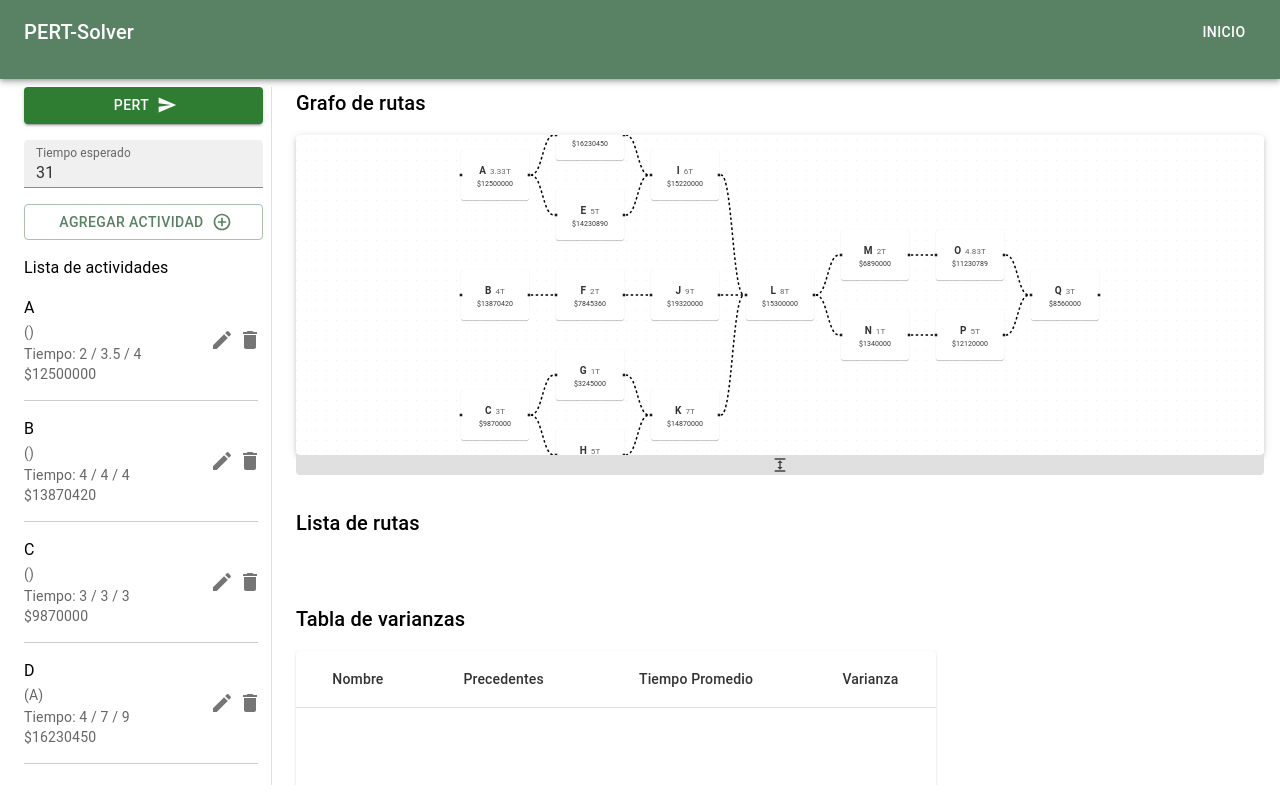
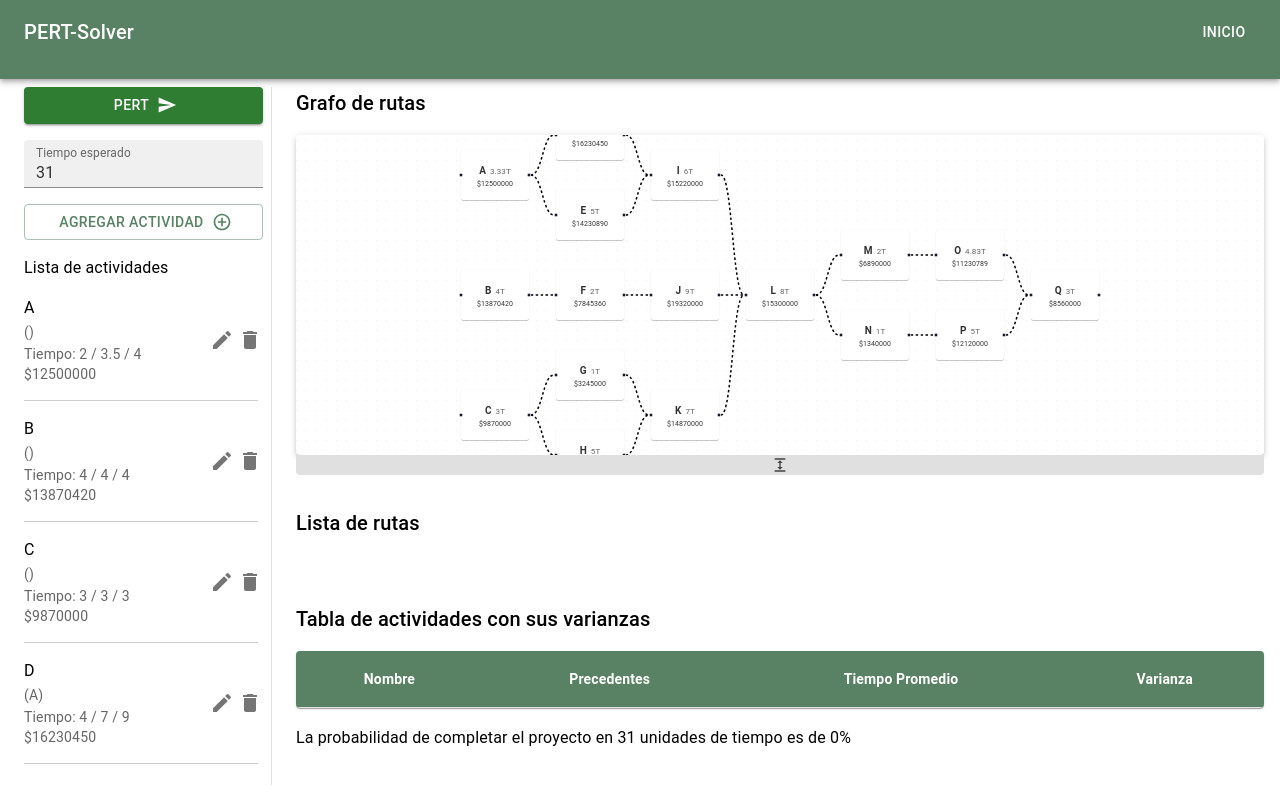
Before and after one commit to jctrejosi/PERT-Solver, a React (Vite) app in the folder Frontend/: page / in a window 1280 px wide. Built offline with nearby package versions, Linux system fonts and the light colour scheme.

Commit message:
Fix styles

```diff
--- a/Frontend/src/pages/Home/modules/ReportsPanel/components/ActivitiesTable.tsx
+++ b/Frontend/src/pages/Home/modules/ReportsPanel/components/ActivitiesTable.tsx
@@ -12,14 +12,22 @@ export function ActivitiesTable() {
   const table = useAppSelector((state: RootState) => state.home.table);
 
   return (
-    <TableContainer component={Paper} sx={{ height: "20rem", width: "40rem" }}>
+    <TableContainer component={Paper} >
       <Table aria-label="simple table">
-        <TableHead>
+        <TableHead sx={{ backgroundColor: (theme) => theme.palette.primary.main }}>
           <TableRow>
-            <TableCell align="center">Nombre</TableCell>
-            <TableCell align="center">Precedentes</TableCell>
-            <TableCell align="center">Tiempo Promedio</TableCell>
-            <TableCell align="center">Varianza</TableCell>
+            <TableCell align="center" sx={{ color: (theme) => theme.palette.common.white, fontWeight: "bold" }}>
+              Nombre
+            </TableCell>
+            <TableCell align="center" sx={{ color: (theme) => theme.palette.common.white, fontWeight: "bold" }}>
+              Precedentes
+            </TableCell>
+            <TableCell align="center" sx={{ color: (theme) => theme.palette.common.white, fontWeight: "bold" }}>
+              Tiempo Promedio
+            </TableCell>
+            <TableCell align="center" sx={{ color: (theme) => theme.palette.common.white, fontWeight: "bold" }}>
+              Varianza
+            </TableCell>
           </TableRow>
         </TableHead>
         <TableBody>
--- a/Frontend/src/pages/Home/modules/ReportsPanel/components/ActivityTimesChart/index.tsx
+++ b/Frontend/src/pages/Home/modules/ReportsPanel/components/ActivityTimesChart/index.tsx
@@ -20,8 +20,8 @@ export function ActivityTimesChart({ activityTimes }: props) {
 
   return (
     <ResponsiveContainer width="100%" height={800}>
-      <BarChart layout="vertical" data={data} margin={{ top: 20, right: 30, left: 150, bottom: 5 }}>
-        <XAxis type="number" />
+      <BarChart layout="vertical" data={data} margin={{ top: 20, right: 20, left: 10, bottom: 5 }} style={{ display: 'flex', justifyContent: 'center' }}>
+        <XAxis type="number" domain={[0, 'dataMax']} />
         <YAxis dataKey="name" type="category" />
 
         <Legend />
--- a/Frontend/src/pages/Home/modules/ReportsPanel/index.tsx
+++ b/Frontend/src/pages/Home/modules/ReportsPanel/index.tsx
@@ -80,9 +80,9 @@ export function ReportsPanel() {
       <Box sx={{ flex: 1, display: "flex", flexDirection: "column", gap: 2 }}>
         <Typography variant="h6">Lista de rutas</Typography>
         <RoutesList />
-        <Typography variant="h6">Tabla de varianzas</Typography>
+        <Typography variant="h6">Tabla de actividades con sus varianzas</Typography>
         <ActivitiesTable />
-        <Typography variant="h6">Probabilidad de completar la ruta: {STATE.probability}</Typography>
+        <Typography variant="subtitle1">La probabilidad de completar el proyecto en {STATE.expected_time} unidades de tiempo es de {STATE.probability}%</Typography>
         <ActivityTimesChart activityTimes={STATE.activity_times} />
       </Box>
     </Box>
```
